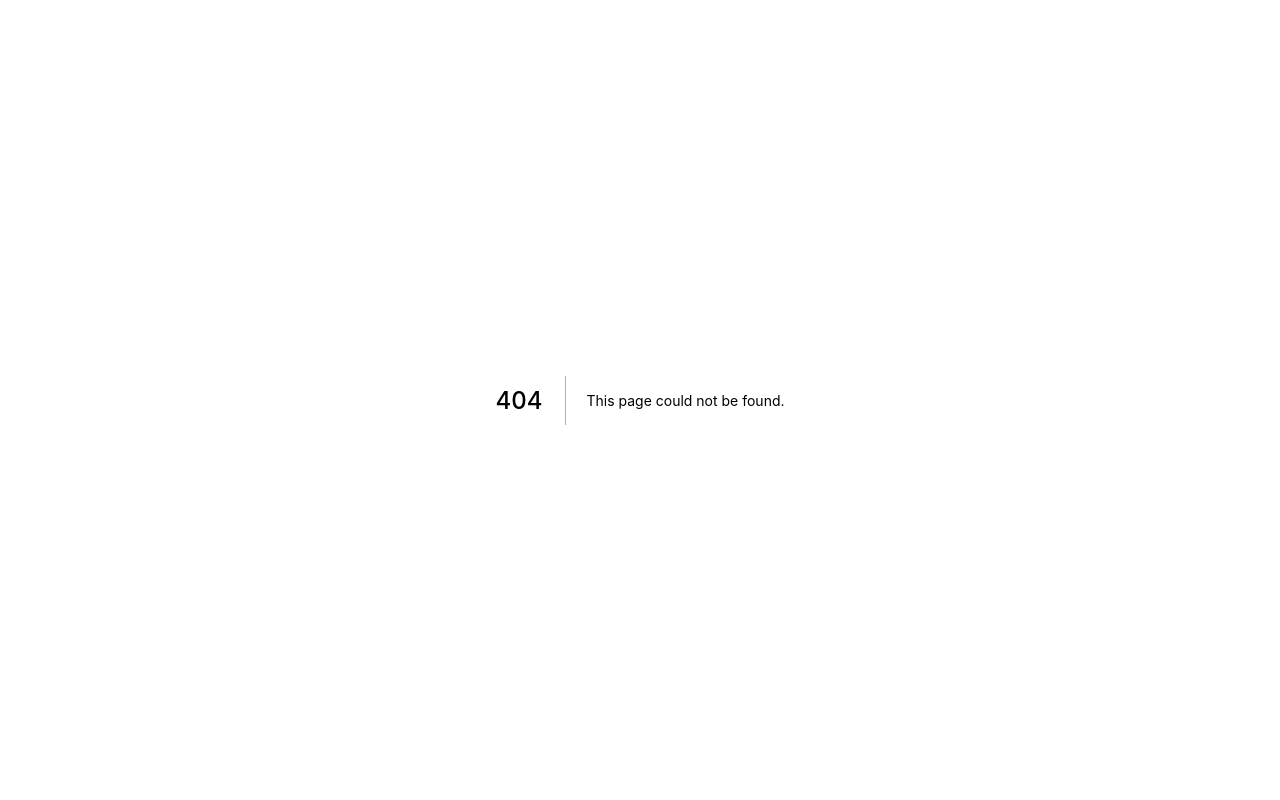
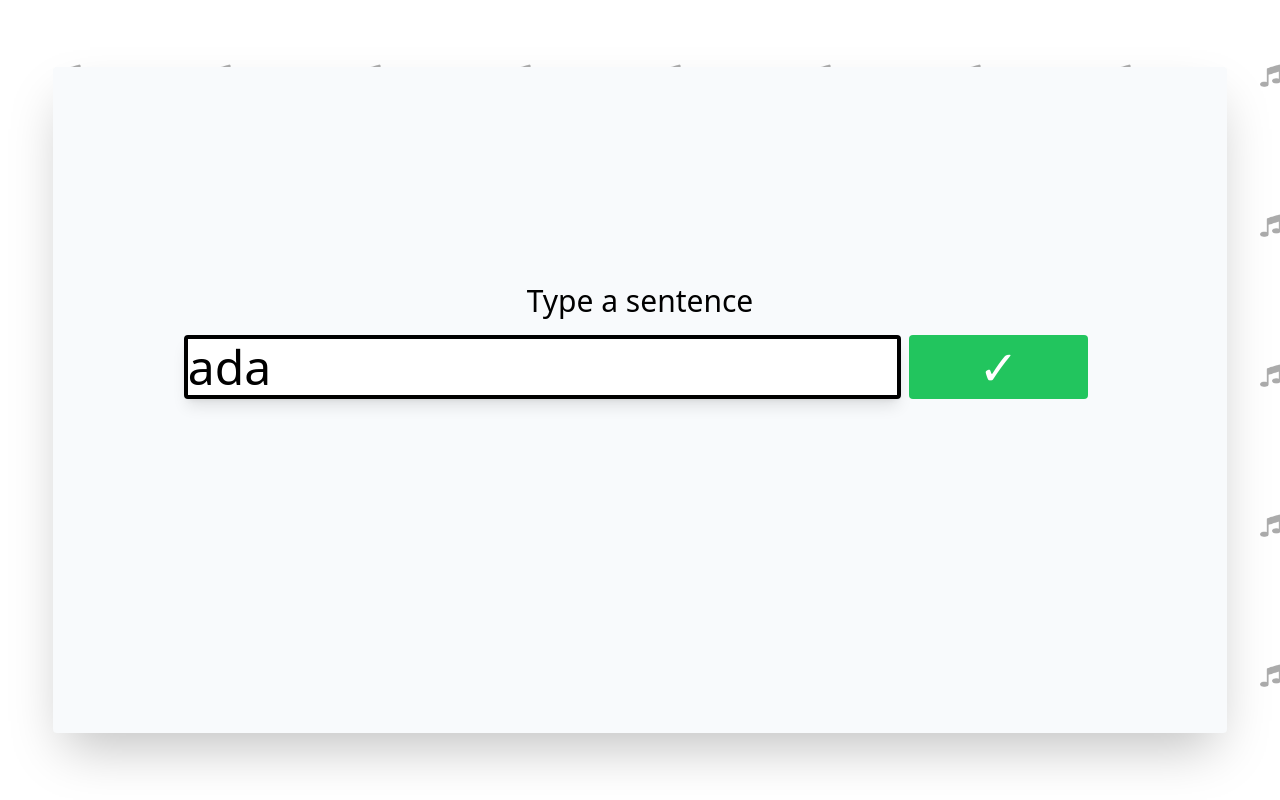
Before and after one commit to avgmathenjoyer/wordlist, a Next.js app: page /createplaylist in a window 1280 px wide. Before the commit this address had no page. Built offline with nearby package versions, Linux system fonts and the light colour scheme.

Commit message:
create login and createplaylist frontend

```diff
--- /dev/null
+++ b/pages/api/login.js
@@ -0,0 +1,7 @@
+export default function handler(req, res) {
+    const client_id = encodeURIComponent(process.env.CLIENT_ID)
+    const scope = encodeURIComponent("playlist-modify-private")
+    const redirect_uri = encodeURIComponent("http://localhost:3000/createplaylist")
+    const state= encodeURIComponent(123)
+    res.redirect(`https://accounts.spotify.com/authorize?response_type=token&client_id=${client_id}&scope=${scope}&redirect_uri=${redirect_uri}&state=${state}`)
+}
--- /dev/null
+++ b/pages/createplaylist.js
@@ -0,0 +1,23 @@
+import { useRouter } from "next/router"
+import { useState} from "react"
+
+
+export default function CreatePlaylist() {
+    const router = useRouter()
+
+    const accessToken = router.asPath.slice(router.asPath.search("access_token=") + 13, router.asPath.search("&"))
+
+    const [sentence, setSentence] = useState("ada")
+
+    return (
+        <div className="h-screen w-screen flex items-center justify-center font-display text-center">
+            <div className="m-4 w-11/12 h-5/6 shadow-2xl flex rounded flex-col items-center bg-slate-50 py-[25vh]">
+                <h1 className="text-3xl my-4">Type a sentence</h1>
+                <div className="w-11/12">
+                    <input className="w-2/3 h-16 my-auto text-5xl border-4 border-black rounded shadow-lg" value={sentence} onInput={(e) => setSentence(e.target.value)}/>
+                    <button className="w-1/6 h-16 mx-2 rounded bg-green-500 text-5xl text-white">✓</button>
+                </div>
+            </div>
+        </div>
+    )
+}
--- a/pages/index.js
+++ b/pages/index.js
@@ -1,4 +1,4 @@
-
+import Link from "next/link"
 
 export default function Home() {
   return (
@@ -7,7 +7,7 @@ export default function Home() {
         <div className="h-3/6 mx-4">
           <h1 className="text-6xl my-12">Turn a <span className="text-green-600">sentence</span> into a <span className="text-green-600">playlist</span></h1>
           <h3 className="text-xl my-4">Type in a sentence and turn it into a Spotify playlist</h3>
-          <button className="bg-green-600 text-3xl rounded-xl my-5 text-white p-3">Login with Spotify to continue</button>
+          <Link href="/api/login"><button className="bg-green-600 text-3xl rounded-xl my-5 text-white p-3">Login with Spotify to continue</button></Link>
         </div>
         <div className="flex mx-auto invisible md:visible">
           <img src="icon.svg" alt="svg"/>
```
